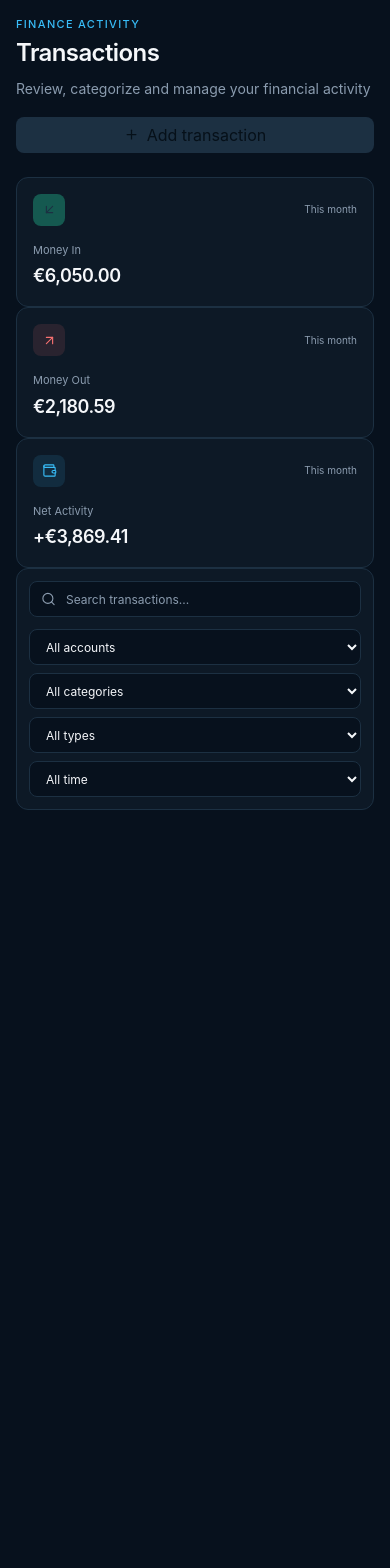
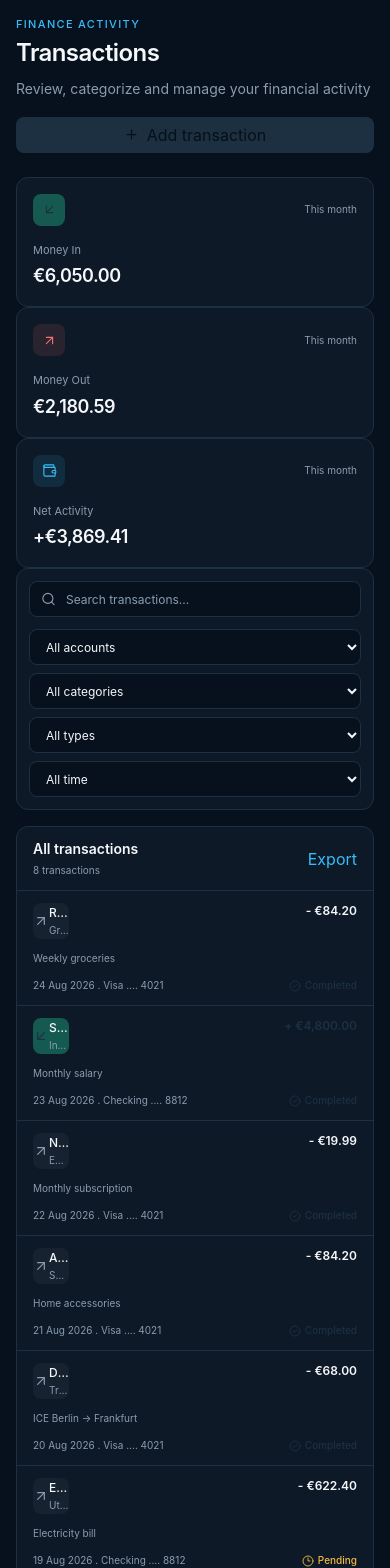
Before and after one commit to Wil1756/aurelius, a Next.js app in the folder apps/web/: page /transctions in a window 390 px wide. Shown: the top 1568 px of the page. Before the commit the page ends 844 px from the top, so only its background shows below. Built offline with nearby package versions, Linux system fonts and the light colour scheme.

Commit message:
feat(transactions): add responsive transaction

```diff
--- a/apps/web/app/(dashboard)/transctions/page.tsx
+++ b/apps/web/app/(dashboard)/transctions/page.tsx
@@ -1,13 +1,15 @@
-import { TransactionsFilters } from "../../../features/transactions/components/TransactionFilters";
+import { TransactionFilters } from "../../../features/transactions/components/TransactionFilters";
 import { TransactionSummary } from "../../../features/transactions/components/TransactionSummary";
-import { TransactionsHeader } from "../../../features/transactions/components/TransactionsHeader";
+import { TransactionTable } from "../../../features/transactions/components/TransactionTable";
+import { TransactionHeader } from "../../../features/transactions/components/TransactionHeader";
+import { TransactionsWorkspace } from "../../../features/transactions/components/TransactionWorkspace";
 
 export default function TransactionPage() {
     return (
         <main className="min-w-0">
-            <TransactionsHeader/>
+            <TransactionHeader/>
             <TransactionSummary/>
-            <TransactionsFilters/>
+            <TransactionsWorkspace/>
         </main>
     )
 }
--- a/apps/web/features/transactions/components/TransactionsHeader.tsx
+++ b/apps/web/features/transactions/components/TransactionHeader.tsx
@@ -1,6 +1,6 @@
 import { Plus } from "lucide-react";
 
-export function TransactionsHeader() {
+export function TransactionHeader() {
     return(
         <header className="mb-6">
             <div className="flex flex-col gap-4 sm:flex-row sm:items-end sm:justify-between">
--- a/apps/web/features/transactions/components/TransactionRow.tsx
+++ b/apps/web/features/transactions/components/TransactionRow.tsx
@@ -1,3 +1,111 @@
-export function TransactionsRow() {
-    return
+import { ArrowDownLeft, ArrowUpRight, CheckCircle2, CircleX, Clock3, CreditCard } from "lucide-react";
+import type { Transaction } from "../types/transaction";
+
+type TRowProps = {
+    transaction: Transaction
 }
+
+function formatDate(date: string) {
+    return new Intl.DateTimeFormat("en-GB", {
+        day: "2-digit",
+        month: "short",
+        year: "numeric",
+    }).format(new Date(`${date}T00:00:00`))
+}
+
+function formatAmount(amount: number) {
+    return new Intl.NumberFormat("en-US", {
+        style: "currency",
+        currency: "EUR",
+        minimumFractionDigits: 2
+    }).format(amount)
+}
+
+const statusConfig = {
+    completed: {
+        label: "Completed",
+        icon: CheckCircle2,
+        className: "text-(--primary)"
+    },
+    pending: {
+        label: "Pending",
+        icon: Clock3,
+        className: "text-(--warning)"
+    },
+    failed: {
+        label: "Failed",
+        icon: CircleX,
+        className: "text-(--danger)"
+    }
+}
+
+export function TransactionsRow({transaction}: TRowProps) {
+    const isIncome = transaction.type === "income"
+    const status = statusConfig[transaction.status]
+    const StatusIcon = status.icon
+
+    return (
+        <div className="border-b border-(--border) px-4 py-3 last:border-b-0">
+            <div className="hidden min-w-0 grid-cols-[minmax(180px,1.5fr)_minmax(120px,1fr)_110px_115px_140px_105px] items-center gap-4 md:grid">
+                <div className="flex min-w-0 items-center gap-3">
+                    <div className={`flex h-8 w-8 shrink-0 items-center justify-center rounded-lg
+                        ${ isIncome ? "bg-(--primary-soft) text-(--primary)" : "bg-white/4 text-(--muted)"}`}>
+                        {isIncome ? (
+                            <ArrowDownLeft size={15} strokeWidth={1.8}/>
+                        ) : (
+                            <ArrowUpRight size={15} strokeWidth={1.8}/>
+                        )}
+                    </div>
+                    <div className="min-w-0">
+                        <p className="truncate text-xs font-medium text-(--foreground)">{transaction.merchant}</p>
+                        <p className="mt-0.5 truncate text-[10px] text-(--muted)">{transaction.description}</p>
+                    </div>
+                </div>
+                <span className="truncate text-[11px] text-(--muted)">{transaction.category}</span>
+                <span className={`text-xs font-semibold ${isIncome ? "text-(--primary)" : "text-(--foreground)"}`}>
+                    {isIncome ? "+" : "-"} {formatAmount(transaction.amount)}
+                </span>
+                <span className="truncate text-[11px] text-(--muted)">{formatDate(transaction.date)}</span>
+                <div className="flex min-w-0 items-center gap-2">
+                    <CreditCard size={13} strokeWidth={1.7} className="shrink-0 text-(--muted)"/>
+                    <span className="truncate text-[11px] text-(--muted)">{transaction.account} .... {transaction.accountLastFour}</span>
+                </div>
+                <div className={`flex items-center gap-1.5 text-[10px] font-medium ${status.className}`}>
+                    <StatusIcon size={13} strokeWidth={1.8}/>
+                    <span>{status.label}</span>
+                </div>
+            </div>
+            <div className="flex min-w-0 flex-col gap-3 md:hidden">
+                <div className="flex min-w-0 items-start justify-between gap-4">
+                    <div className={`flex h-9 w-9 shrink-0 items-center justify-center rounded-lg
+                        ${isIncome ? "bg-(--primary-soft) text-(--primary)" : "bg-white/4 text-(--muted)"}`}>
+                        <div>
+                            {isIncome ? (
+                                <ArrowDownLeft size={16} strokeWidth={1.8}/>
+                            ) : (
+                                <ArrowUpRight size={16} strokeWidth={1.8}/>
+                            )}
+                        </div>
+                        <div className="min-w-0">
+                            <p className="truncate text-xs font-medium text-(--foreground)">{transaction.merchant}</p>
+                            <p className="mt-0.5 truncate text-[10px] text-(--muted)">{transaction.category}</p>
+                        </div>
+                    </div>
+                    <span className={`shrink-0 text-xs font-semibold ${isIncome ? "text-(--primary)" : "text-(--foreground)"}`}>
+                        {isIncome ? "+" : "-"} {formatAmount(transaction.amount)}
+                    </span>
+                </div>
+                <p className="truncate text-[10px] text-(--muted)">{transaction.description}</p>
+                <div className="flex items-center justify-between gap-3">
+                    <span className="truncate text-[10px] text-(--muted)">
+                        {formatDate(transaction.date)} . {transaction.account} ....{" "} {transaction.accountLastFour}
+                    </span>
+                    <span className={`flex shrink-0 items-center gap-1 text-[10px] font-medium ${status.className}`}>
+                        <StatusIcon size={12} strokeWidth={1.8}/>
+                        {status.label}
+                    </span>
+                </div>
+            </div>
+        </div>
+    )
+}
--- a/apps/web/features/transactions/components/TransactionTable.tsx
+++ b/apps/web/features/transactions/components/TransactionTable.tsx
@@ -1,3 +1,52 @@
-export function TransactionsTable() {
-    return
+import { ReceiptText } from "lucide-react";
+import { transactions } from "../data/tansaction";
+import { TransactionsRow } from "./TransactionRow";
+import type { Transaction } from "../types/transaction";
+
+type TTableProps = {
+    transactions: Transaction[]
 }
+
+export function TransactionTable({transactions}: TTableProps) {
+    const transactionCount = transactions.length
+
+    return (
+        <section aria-labelledby="transactions-list-heading"
+            className="overflow-hidden rounded-xl border border-(--border) bg-(--surface)"
+        >
+            <div className="flex items-center justify-between gap-4 border-b border-(--border) px-4 py-3">
+                <div>
+                    <h2 id="transactions-list-heeading"
+                        className="text-sm font-semibold text-(--foreground)"
+                    >All transactions</h2>
+                    <p className="mt-1 text-[10px] text-(--muted)">{transactionCount} transactions</p>
+                </div>
+                <button type="button"
+                    className="text-[11px] font-medium text-(--secondary) transition-colors hover:text-(--foreground)"
+                >Export
+                </button>
+            </div>
+            <div className="hidden border-b border-(--border) bg-white/1.5 px-4 py-2.5 md:grid md:grid-cols-[minmax(180px,1.5fr)_minmax(120px,1fr)_110px_115px_140px_105px] md:items-center md:gap-4">
+                <span className="text-[10px] font-medium uppercase tracking-[0.08em] text-(--muted)">Merchant</span>
+                <span className="text-[10px] font-medium uppercase tracking-[0.08em] text-(--muted)">Category</span>
+                <span className="text-[10px] font-medium uppercase tracking-[0.08em] text-(--muted)">Amount</span>
+                <span className="text-[10px] font-medium uppercase tracking-[0.08em] text-(--muted)">Date</span>
+                <span className="text-[10px] font-medium uppercase tracking-[0.08em] text-(--muted)">Account</span>
+                <span className="text-[10px] font-medium uppercase tracking-[0.08em] text-(--muted)">Status</span>
+            </div>
+            {transactionCount > 0 ? (
+                <div>
+                    {transactions.map((transaction) => (
+                        <TransactionsRow key={transaction.id} transaction={transaction}/>
+                    ))}
+                </div>
+            ): (
+                <div className="flex min-h-48 flex-col items-center justify-center px-6 text-center">
+                    <ReceiptText size={24} strokeWidth={1.5} className="text-(--muted)"/>
+                    <p className="mt-3 text-sm font-medium text-(--secondary)">No transactions found</p>
+                    <p className="mt-1 max-w-sm text-xs leading-5 text-(--muted)">Try changing your search or filter criteria</p>
+                </div>
+            )}
+        </section>
+    )
+}
--- /dev/null
+++ b/apps/web/features/transactions/components/TransactionWorkspace.tsx
@@ -0,0 +1,35 @@
+"use client"
+
+import { useMemo, useState } from "react";
+import { TransactionFilters  as TFilters} from "./TransactionFilters";
+import { filterTransactions } from "../lib/filter-transactions";
+import { transactions } from "../data/tansaction";
+import type { TransactionFilters } from "../types/transaction";
+import { TransactionTable } from "./TransactionTable";
+
+const initialFilters: TransactionFilters = {
+    search: "",
+    account: "all",
+    category: "all",
+    type: "all",
+    dateRange: "all"
+}
+
+
+export function TransactionsWorkspace() {
+    const [filters, setFilters] = useState<TransactionFilters>(initialFilters)
+
+    const filteredTransactions = useMemo(
+        () => filterTransactions(transactions, filters),[filters]
+    )
+
+    return (
+        <div className="min-w-0">
+            <TFilters
+                filters={filters}
+                onFiltersChange={setFilters}
+            />
+            <TransactionTable transactions={filteredTransactions}/>
+        </div>
+    )
+}
--- a/apps/web/features/transactions/lib/filter-transactions.ts
+++ b/apps/web/features/transactions/lib/filter-transactions.ts
@@ -1,6 +1,6 @@
-import type { Transaction, TransactionsFilters } from "../types/transaction";
+import type { Transaction, TransactionFilters } from "../types/transaction";
 
-export function filterTransactions(transactions: Transaction[], filters: TransactionsFilters) {
+export function filterTransactions(transactions: Transaction[], filters: TransactionFilters) {
     const search = filters.search.trim().toLowerCase()
 
     return transactions.filter((transaction) => {
--- a/apps/web/features/transactions/types/transaction.ts
+++ b/apps/web/features/transactions/types/transaction.ts
@@ -2,7 +2,7 @@ export type TransactionType = "income" | "expense"
 
 export type TransactionStatus = | "completed" | "pending" | "failed"
 
-export type TransactionsFilters = {
+export type TransactionFilters = {
     search: string
     account: string
     category: string
```
Also changed, not shown: apps/web/features/transactions/components/TransactionFilters.tsx (+25 -22 lines).
